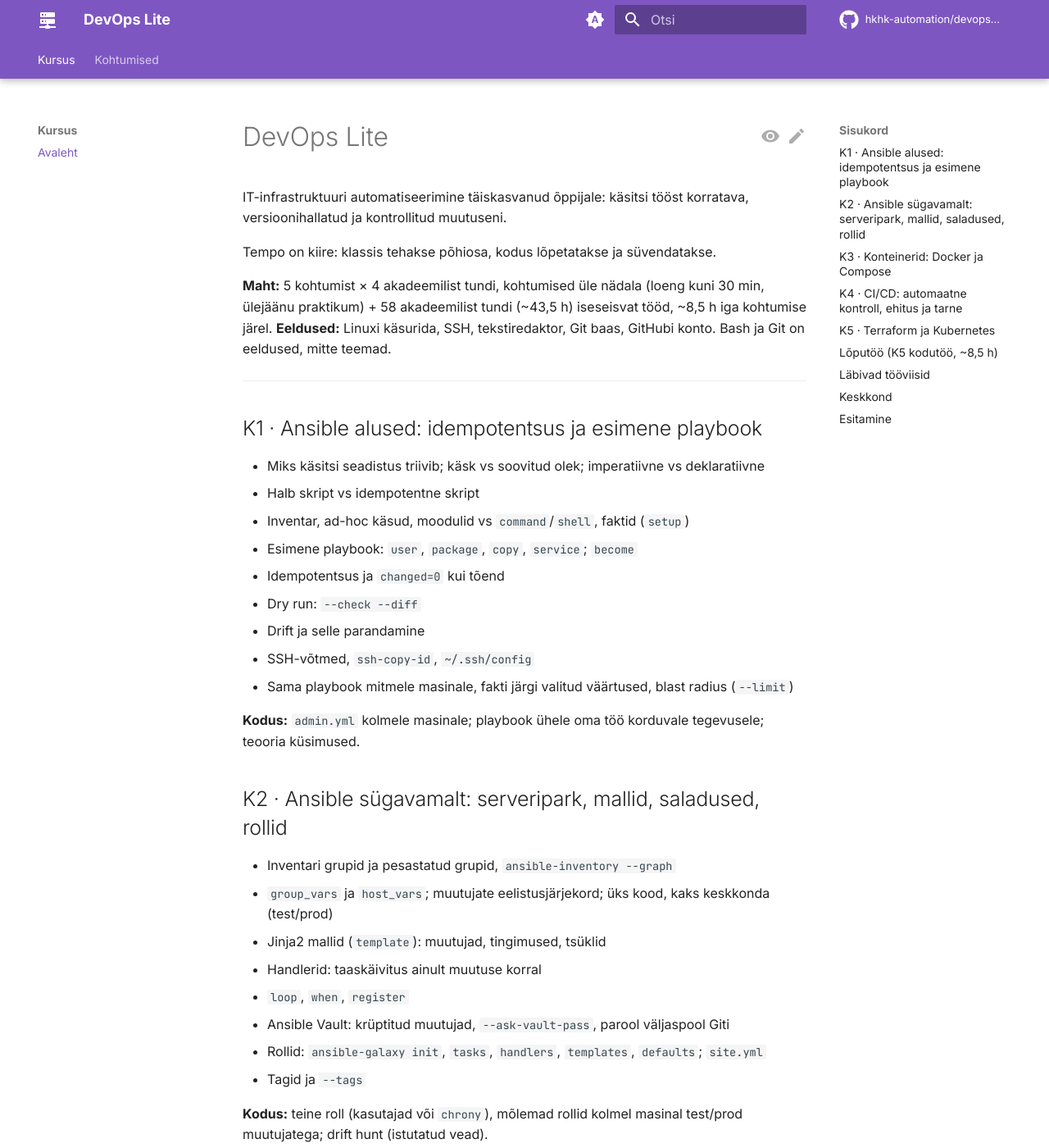
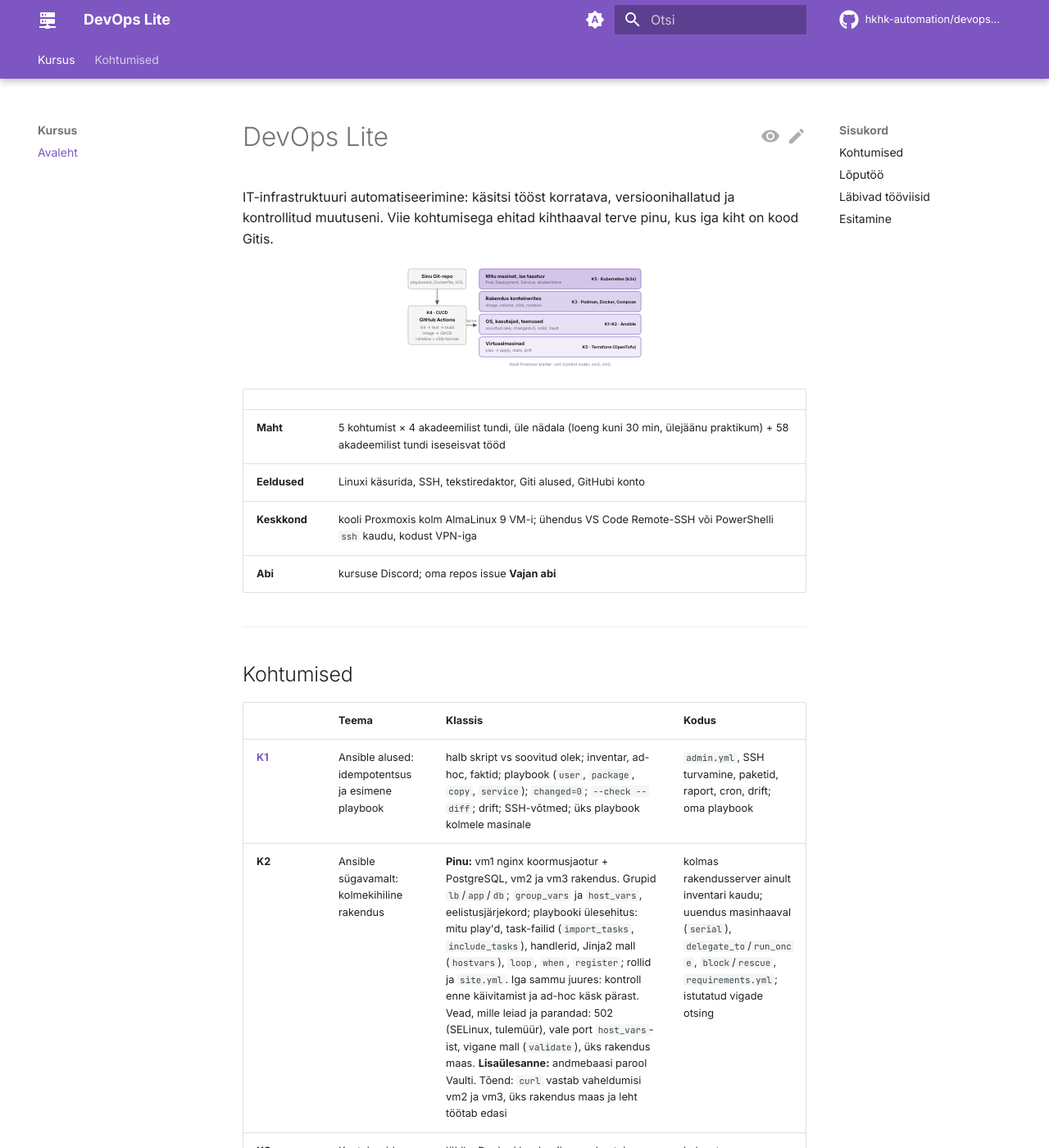
Before and after one commit to hkhk-automation/devops-lite, an MkDocs documentation site: the page built from docs/index.md, in a window 1280 px wide and 1400 px high. Shown: the whole window at 82% size. Built offline with MkDocs 1.6.1 and Material for MkDocs 9.7.7, drawn with Linux system fonts in a browser that asks for light colours; comment, search, counter and statistics services are not loaded; some of the changed text lies outside the part shown.

Commit message:
Avaleht: täispinu joonis, tabelid, Podman, K2 kolmekihiline pinu
- inline SVG: Git -> CI/CD -> VM-id (Terraform), Ansible, Podman/Docker, k3s
- info, kohtumised, tööviisid ja esitamine tabelitena
- K3: Podman kõrvale Dockerile
- K2: group_vars/host_vars, playbooki ülesehitus, mall, rollid, Vault
  lisaülesandena, päris vead (502, SELinux, tulemüür, host_vars, validate)
- sõnastus kutseõppele: ilma "täiskasvanud" ja "töökohata", ajad välja

```diff
--- a/docs/index.md
+++ b/docs/index.md
@@ -1,113 +1,94 @@
 # DevOps Lite
 
-IT-infrastruktuuri automatiseerimine täiskasvanud õppijale: käsitsi tööst korratava, versioonihallatud ja kontrollitud muutuseni.
+IT-infrastruktuuri automatiseerimine: käsitsi tööst korratava, versioonihallatud ja kontrollitud muutuseni. Viie kohtumisega ehitad kihthaaval terve pinu, kus iga kiht on kood Gitis.
 
-Tempo on kiire: klassis tehakse põhiosa, kodus lõpetatakse ja süvendatakse.
+<figure class="dl-stack" markdown="0">
+<svg viewBox="0 0 760 330" role="img" aria-labelledby="dl-stack-title" xmlns="http://www.w3.org/2000/svg">
+<title id="dl-stack-title">Kursuse pinu: Git ja CI/CD tarnivad muutuse neljakihilisse taristusse</title>
+<style>
+.dl-stack svg{width:100%;height:auto;font-family:var(--md-text-font-family,sans-serif)}
+.dl-stack .box{fill:var(--md-code-bg-color);stroke:var(--md-default-fg-color--lighter);stroke-width:1.5}
+.dl-stack .layer{fill:var(--md-primary-fg-color);stroke:var(--md-primary-fg-color);stroke-width:1.5}
+.dl-stack .l1{fill-opacity:.10}.dl-stack .l2{fill-opacity:.18}.dl-stack .l3{fill-opacity:.26}.dl-stack .l4{fill-opacity:.34}
+.dl-stack .t{fill:var(--md-default-fg-color);font-size:15px;font-weight:600}
+.dl-stack .s{fill:var(--md-default-fg-color--light);font-size:12.5px}
+.dl-stack .k{fill:var(--md-default-fg-color);font-size:13px;font-weight:700}
+.dl-stack .arrow{stroke:var(--md-default-fg-color--light);stroke-width:2;fill:none}
+.dl-stack .head{fill:var(--md-default-fg-color--light)}
+</style>
+<defs><marker id="dl-ah" viewBox="0 0 10 10" refX="9" refY="5" markerWidth="7" markerHeight="7" orient="auto"><path class="head" d="M0,0 L10,5 L0,10 z"/></marker></defs>
+<rect class="box" x="20" y="20" width="180" height="62" rx="8"/>
+<text class="t" x="110" y="47" text-anchor="middle">Sinu Git-repo</text>
+<text class="s" x="110" y="67" text-anchor="middle">playbookid, Dockerfile, HCL</text>
+<path class="arrow" d="M110 82 V130" marker-end="url(#dl-ah)"/>
+<rect class="box" x="20" y="134" width="180" height="120" rx="8"/>
+<text class="k" x="110" y="160" text-anchor="middle">K4 · CI/CD</text>
+<text class="t" x="110" y="182" text-anchor="middle">GitHub Actions</text>
+<text class="s" x="110" y="204" text-anchor="middle">lint → test → build</text>
+<text class="s" x="110" y="222" text-anchor="middle">image → GHCR</text>
+<text class="s" x="110" y="240" text-anchor="middle">roheline = võib tarnida</text>
+<path class="arrow" d="M200 194 H232" marker-end="url(#dl-ah)"/>
+<text class="s" x="216" y="186" text-anchor="middle">tarne</text>
+<rect class="layer l4" x="240" y="20" width="500" height="62" rx="8"/>
+<text class="t" x="260" y="47">Mitu masinat, ise taastuv</text>
+<text class="s" x="260" y="67">Pod, Deployment, Service, skaleerimine</text>
+<text class="k" x="725" y="56" text-anchor="end">K5 · Kubernetes (k3s)</text>
+<rect class="layer l3" x="240" y="90" width="500" height="62" rx="8"/>
+<text class="t" x="260" y="117">Rakendus konteinerites</text>
+<text class="s" x="260" y="137">image, volume, võrk, rootless</text>
+<text class="k" x="725" y="126" text-anchor="end">K3 · Podman, Docker, Compose</text>
+<rect class="layer l2" x="240" y="160" width="500" height="62" rx="8"/>
+<text class="t" x="260" y="187">OS, kasutajad, teenused</text>
+<text class="s" x="260" y="207">soovitud olek, changed=0, rollid, Vault</text>
+<text class="k" x="725" y="196" text-anchor="end">K1–K2 · Ansible</text>
+<rect class="layer l1" x="240" y="230" width="500" height="62" rx="8"/>
+<text class="t" x="260" y="257">Virtuaalmasinad</text>
+<text class="s" x="260" y="277">plan → apply, state, drift</text>
+<text class="k" x="725" y="266" text-anchor="end">K5 · Terraform (OpenTofu)</text>
+<text class="s" x="490" y="318" text-anchor="middle">Kooli Proxmoxi klaster: vm1 (control node), vm2, vm3</text>
+</svg>
+</figure>
 
-**Maht:** 5 kohtumist × 4 akadeemilist tundi, kohtumised üle nädala (loeng kuni 30 min, ülejäänu praktikum) + 58 akadeemilist tundi (~43,5 h) iseseisvat tööd, ~8,5 h iga kohtumise järel.
-**Eeldused:** Linuxi käsurida, SSH, tekstiredaktor, Git baas, GitHubi konto. Bash ja Git on eeldused, mitte teemad.
+| | |
+|---|---|
+| **Maht** | 5 kohtumist × 4 akadeemilist tundi, üle nädala (loeng kuni 30 min, ülejäänu praktikum) + 58 akadeemilist tundi iseseisvat tööd |
+| **Eeldused** | Linuxi käsurida, SSH, tekstiredaktor, Giti alused, GitHubi konto |
+| **Keskkond** | kooli Proxmoxis kolm AlmaLinux 9 VM-i; ühendus VS Code Remote-SSH või PowerShelli `ssh` kaudu, kodust VPN-iga |
+| **Abi** | kursuse Discord; oma repos issue **Vajan abi** |
 
 ---
 
-## K1 · Ansible alused: idempotentsus ja esimene playbook
+## Kohtumised
 
-- Miks käsitsi seadistus triivib; käsk vs soovitud olek; imperatiivne vs deklaratiivne
-- Halb skript vs idempotentne skript
-- Inventar, ad-hoc käsud, moodulid vs `command`/`shell`, faktid (`setup`)
-- Esimene playbook: `user`, `package`, `copy`, `service`; `become`
-- Idempotentsus ja `changed=0` kui tõend
-- Dry run: `--check --diff`
-- Drift ja selle parandamine
-- SSH-võtmed, `ssh-copy-id`, `~/.ssh/config`
-- Sama playbook mitmele masinale, fakti järgi valitud väärtused, blast radius (`--limit`)
+| | Teema | Klassis | Kodus |
+|---|---|---|---|
+| **[K1](week01/lab.md)** | Ansible alused: idempotentsus ja esimene playbook | halb skript vs soovitud olek; inventar, ad-hoc, faktid; playbook (`user`, `package`, `copy`, `service`); `changed=0`; `--check --diff`; drift; SSH-võtmed; üks playbook kolmele masinale | `admin.yml`, SSH turvamine, paketid, raport, cron, drift; oma playbook |
+| **K2** | Ansible sügavamalt: kolmekihiline rakendus | **Pinu:** vm1 nginx koormusjaotur + PostgreSQL, vm2 ja vm3 rakendus. Grupid `lb`/`app`/`db`; `group_vars` ja `host_vars`, eelistusjärjekord; playbooki ülesehitus: mitu play'd, task-failid (`import_tasks`, `include_tasks`), handlerid, Jinja2 mall (`hostvars`), `loop`, `when`, `register`; rollid ja `site.yml`. Iga sammu juures: kontroll enne käivitamist ja ad-hoc käsk pärast. Vead, mille leiad ja parandad: 502 (SELinux, tulemüür), vale port `host_vars`-ist, vigane mall (`validate`), üks rakendus maas. **Lisaülesanne:** andmebaasi parool Vaulti. Tõend: `curl` vastab vaheldumisi vm2 ja vm3, üks rakendus maas ja leht töötab edasi | kolmas rakendusserver ainult inventari kaudu; uuendus masinhaaval (`serial`), `delegate_to`/`run_once`, `block`/`rescue`, `requirements.yml`; istutatud vigade otsing |
+| **K3** | Konteinerid: Podman, Docker ja Compose | lühike Dockeri kordus (image, konteiner, Dockerfile, volume, võrk); **Podman**: AlmaLinuxi vaikimisi tööriist, sama CLI, ilma deemonita ja ilma root'ita, pod'id; Docker vs Podman: millal kumb; Compose (`docker compose` / `podman compose`): `depends_on`, healthcheck, `.env`; Ansible paigaldab stacki | kolme teenusega stack (rakendus + andmebaas + reverse proxy) Ansible rolliga VM-ile, teine jooks `changed=0` |
+| **K4** | CI/CD: automaatne kontroll, ehitus ja tarne | GitHub Actions (trigger, job, step, runner); `ansible-lint`, `yamllint`, saladuste otsing; punase pipeline'i lugemine; image GHCR-i; secrets, `needs`; branch protection | pipeline K3 stackile: lint → ehitus → GHCR; tarne VM-ile Ansible'iga |
+| **K5** | Terraform (OpenTofu) ja Kubernetes | `init` → `plan` → `apply` → `destroy`; state ja drift; muutujad, outputs; k3s, `kubectl`; Pod, Deployment, Service; skaleerimine, rolling update; ConfigMap, Secret | lõputöö |
 
-**Kodus:** `admin.yml` kolmele masinale; playbook ühele oma töö korduvale tegevusele; teooria küsimused.
+K5-s kasutame OpenTofut (`tofu`): Terraformi avatud lähtekoodiga haru, sama keel ja samad käsud (`terraform plan` = `tofu plan`).
 
-## K2 · Ansible sügavamalt: serveripark, mallid, saladused, rollid
+## Lõputöö
 
-- Inventari grupid ja pesastatud grupid, `ansible-inventory --graph`
-- `group_vars` ja `host_vars`; muutujate eelistusjärjekord; üks kood, kaks keskkonda (test/prod)
-- Jinja2 mallid (`template`): muutujad, tingimused, tsüklid
-- Handlerid: taaskäivitus ainult muutuse korral
-- `loop`, `when`, `register`
-- Ansible Vault: krüptitud muutujad, `--ask-vault-pass`, parool väljaspool Giti
-- Rollid: `ansible-galaxy init`, `tasks`, `handlers`, `templates`, `defaults`; `site.yml`
-- Tagid ja `--tags`
-
-**Kodus:** teine roll (kasutajad või `chrony`), mõlemad rollid kolmel masinal test/prod muutujatega; drift hunt (istutatud vead).
-
-## K3 · Konteinerid: Docker ja Compose
-
-- Image vs konteiner; `run`, `ps`, `logs`, `exec`, `inspect`
-- Dockerfile: `FROM`, `COPY`, `RUN`, `EXPOSE`, `CMD`; kihid ja cache; `.dockerignore`
-- Pordid, keskkonnamuutujad, image'i versioonid (tag'id)
-- Volume ja bind mount: andmete püsivus
-- Võrgud: konteinerid nime järgi
-- Compose: mitu teenust, `depends_on`, healthcheck, `.env`, volume'id
-- Konteiner vs Ansible'iga seadistatud VM: millal kumb
-- Ansible paigaldab Dockeri ja käivitab Compose-stacki sihtserveris
-
-**Kodus:** kolme teenusega stack (rakendus + andmebaas + reverse proxy), mille Ansible roll paigaldab VM-ile; teine jooks `changed=0`.
-
-## K4 · CI/CD: automaatne kontroll, ehitus ja tarne
-
-- Pipeline'i mõte: iga muutus kontrollitakse enne, kui see jõuab serverisse
-- GitHub Actions: workflow, trigger (`push`, `pull_request`), job, step, runner
-- Kontrollid: `ansible-lint`, `yamllint`, `--syntax-check`, saladuste otsing
-- Punane pipeline: logi lugemine, vea leidmine, parandus; revert kui rollback
-- Image'i ehitamine pipeline'is ja push registrisse (GHCR), `GITHUB_TOKEN`
-- Secrets GitHubis; `needs`: ehitus ainult siis, kui testid läbisid
-- Branch protection: `main`-i ei jõua ilma rohelise kontrollita
-
-**Kodus:** pipeline K3 stackile: lint → ehitus → push GHCR-i; tarne VM-ile käib Ansible'iga uue image'i tag'iga.
-
-## K5 · Terraform ja Kubernetes
-
-Kasutame OpenTofut (`tofu`), mis on Terraformi avatud lähtekoodiga haru: sama HCL-keel, samad provider'id, samad käsud (`terraform plan` = `tofu plan`). Mida siin õpid, töötab tööl ka Terraformiga.
-
-**Terraform (esimene pool)**
-
-- Deklaratiivne infra: provider, resource
-- Elutsükkel: `init` → `plan` → `apply` → `destroy`; plaani lugemine (`+`, `~`, `-/+`)
-- State: mis see on, miks see Giti ei käi, `state list`
-- Drift: käsitsi muudatus ja selle tuvastamine plaanis
-- Muutujad, outputs, viited ressursside vahel
-
-**Kubernetes (teine pool)**
-
-- Miks orkestreerimine: mis juhtub, kui Compose-stack peab jooksma mitmel masinal
-- Klaster (k3s), `kubectl`; Pod, Deployment, Service
-- Soovitud olek Kubernetes'is: kustutatud Pod tuleb ise tagasi
-- Skaleerimine (`replicas`) ja rolling update uue image'i tag'iga
-- ConfigMap ja Secret
-- K3 Compose-stack Kubernetes'i manifestideks
-
-**Kodus:** lõputöö (vt allpool). Terraformi moodulid ja Terraform loob → Ansible seadistab on lõputöös valikuline kiht.
-
-## Lõputöö (K5 kodutöö, ~8,5 h)
-
-Probleem sinu töökohast või kodulaborist. Vähemalt kolm kursuse kihti koos (nt Terraform → Ansible roll → Compose-stack või Kubernetes, pipeline kontrollib). Saladused krüptitud, README-s käivitusjuhis, tõend, et teine jooks ei muuda midagi.
+Üks probleem oma VM-idest või kodulaborist, lahendatud vähemalt kolme kursuse kihiga (nt Terraform → Ansible roll → Compose või Kubernetes, pipeline kontrollib). Saladused krüptitud, README-s käivitusjuhis ja tõend, et teine jooks ei muuda midagi.
 
 ---
 
 ## Läbivad tööviisid
 
-**Idempotentsus.** Sama samm annab sama tulemuse ka teisel käivitusel: `mkdir -p` → Ansible `changed=0` → OpenTofu `No changes`.
-
-**Ennusta, siis kontrolli.** Enne olulist käsku kirjuta üles, mida ootad. Kui tulemus erineb, oled midagi valesti mõistnud, ja just see on kõige kasulikum koht õppimiseks.
-
-**Viga on samm.** Igas praktikumis on koht, kus midagi teadlikult ei tööta, et näha, kuidas tööriist selle lahendab.
-
-## Keskkond
-
-- **Klassis:** Windowsi klassiarvutist ühendud VS Code Remote-SSH või PowerShelli `ssh` kaudu kooli Proxmoxi klastrisse.
-- **Control node:** sinu esimene VM (vm1), kus on Ansible, Git ja hiljem Docker, OpenTofu ja `kubectl`.
-- **Sihtmasinad:** alguses vm1 ise (`localhost`), seejärel kõik sinu kolm VM-i. Aadressid annab juhendaja.
+| | |
+|---|---|
+| **Idempotentsus** | sama samm annab teisel käivitusel sama tulemuse: `mkdir -p` → Ansible `changed=0` → OpenTofu `No changes` |
+| **Ennusta, siis kontrolli** | enne olulist käsku kirjuta üles, mida ootad. Kui tulemus erineb, oled leidnud koha, kus õppida |
+| **Viga on samm** | igas praktikumis läheb midagi valesti, kas teadlikult (drift, halb skript) või nii nagu päris serveris (tulemüür, SELinux, 502). Leiad põhjuse ja parandad selle koodiga, mitte käsitsi |
 
 ## Esitamine
 
-Iga praktikumi jaoks on Classroom 50 ülesanne. Link tuleb kohtumisel, sellest tekib sulle oma repo.
-
-- Tähtaeg on kirjas Classroom 50-s. Lubatud on üks hilinenud esitus, pärast seda on hinne MA.
-- Kursuse läbimiseks on vaja vähemalt 80% praktikumidest. Muidu tuleb kirjalik eksam.
-- Reposse ei lähe paroole, võtmeid ega tokeneid.
+| | |
+|---|---|
+| **Kuhu** | iga praktikum on Classroom 50 ülesanne; link tuleb kohtumisel ja sellest tekib sulle oma repo |
+| **Tähtaeg** | kirjas Classroom 50-s; lubatud on üks hilinenud esitus, pärast seda on hinne MA |
+| **Läbimine** | vähemalt 80% praktikumidest, muidu kirjalik eksam |
+| **Reegel** | reposse ei lähe paroole, võtmeid ega tokeneid |
```
